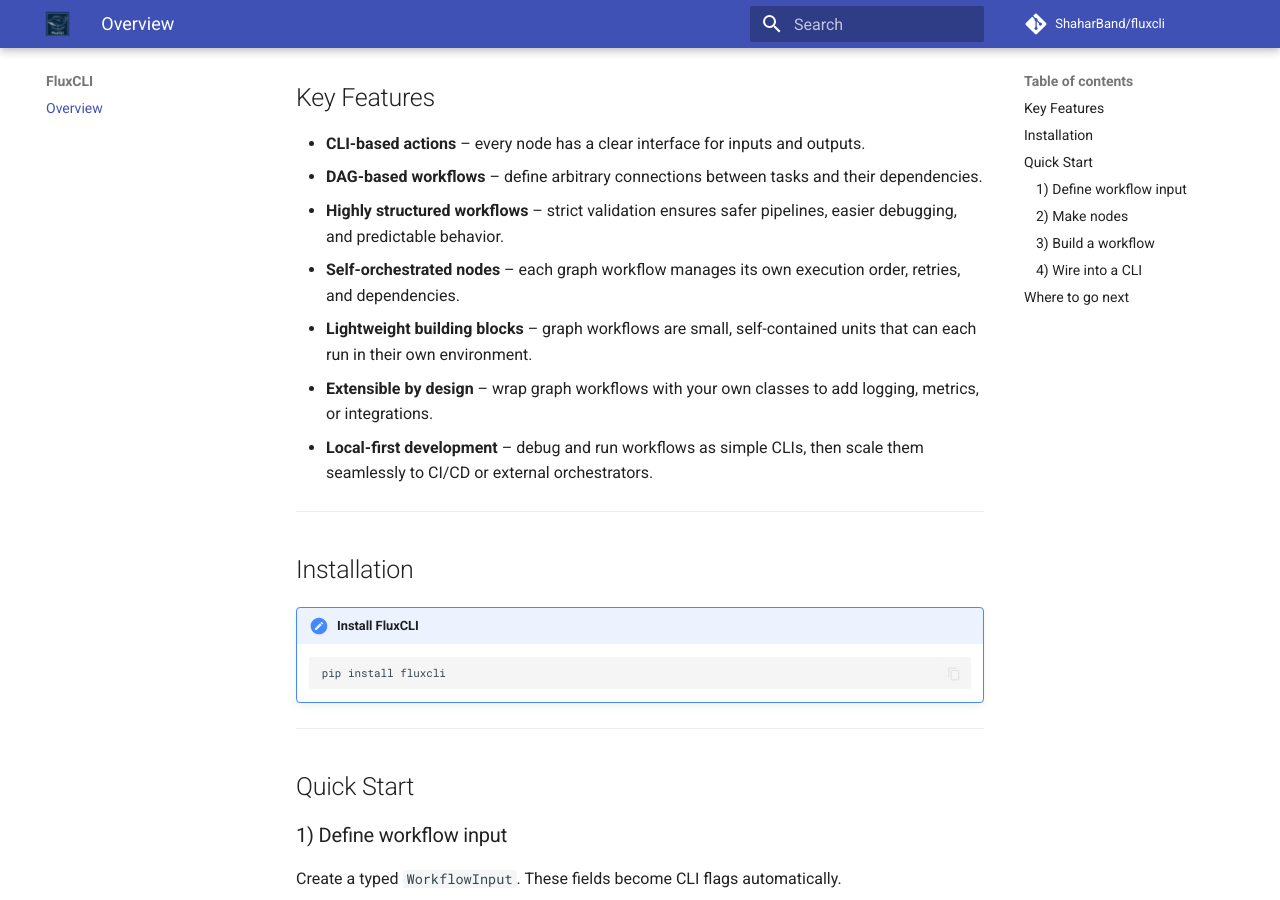
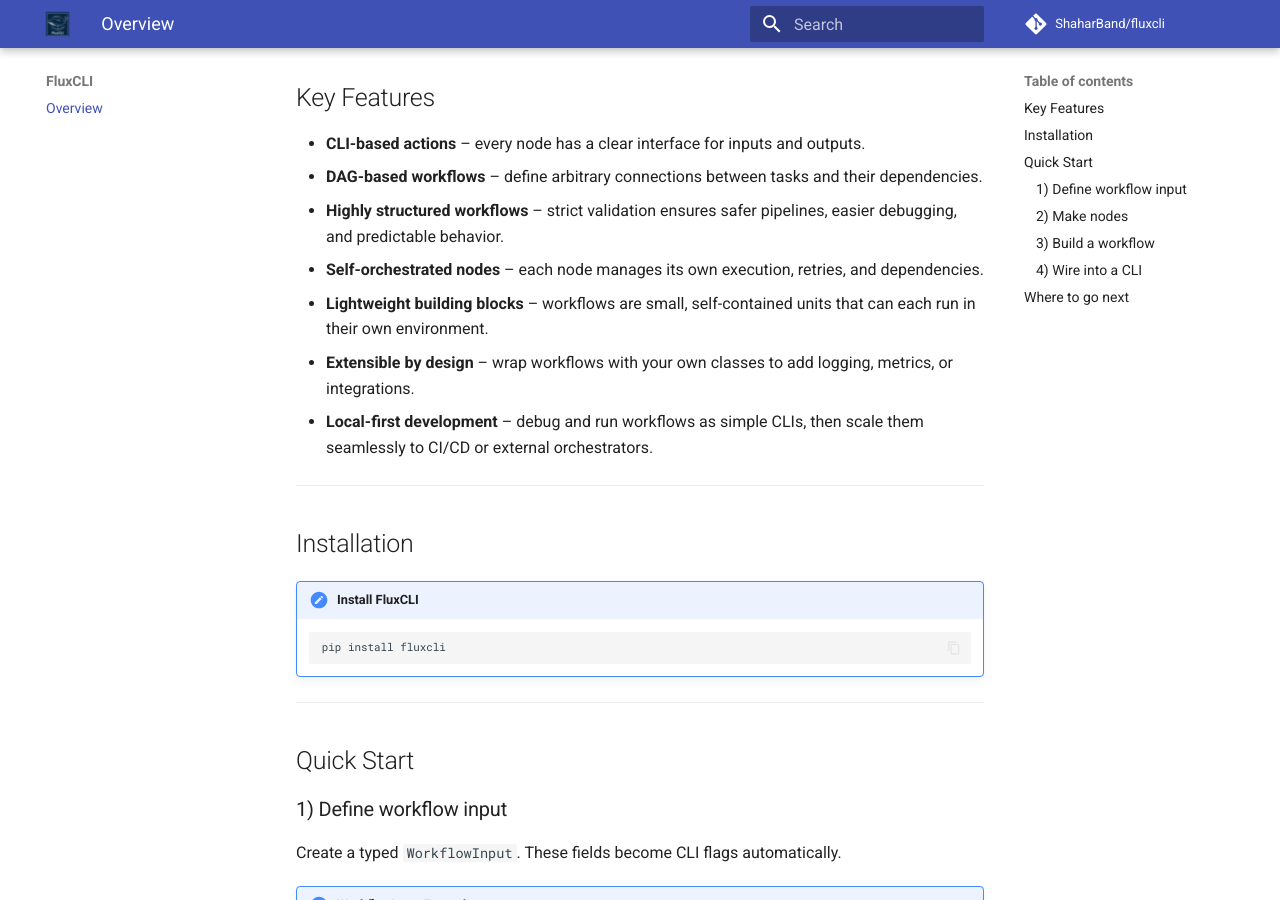
Before and after one commit to ShaharBand/fluxly, an MkDocs documentation site: the page built from docs/index.md, in a window 1280 px wide and 900 px high, scrolled down 987 px. Built offline with MkDocs 1.6.1 and Material for MkDocs 9.7.7, drawn with Linux system fonts in a browser that asks for light colours; comment, search, counter and statistics services are not loaded.

Commit message:
:pencil2: updating docs

```diff
--- a/docs/index.md
+++ b/docs/index.md
@@ -29,9 +29,9 @@ FluxCLI lets you build and run structured, DAG-based workflows where each workfl
 - **CLI-based actions** – every node has a clear interface for inputs and outputs.
 - **DAG-based workflows** – define arbitrary connections between tasks and their dependencies.
 - **Highly structured workflows** – strict validation ensures safer pipelines, easier debugging, and predictable behavior.
-- **Self-orchestrated nodes** – each graph workflow manages its own execution order, retries, and dependencies.
-- **Lightweight building blocks** – graph workflows are small, self-contained units that can each run in their own environment.
-- **Extensible by design** – wrap graph workflows with your own classes to add logging, metrics, or integrations.
+- **Self-orchestrated nodes** – each node manages its own execution, retries, and dependencies.
+- **Lightweight building blocks** – workflows are small, self-contained units that can each run in their own environment.
+- **Extensible by design** – wrap workflows with your own classes to add logging, metrics, or integrations.
 - **Local-first development** – debug and run workflows as simple CLIs, then scale them seamlessly to CI/CD or external orchestrators.
 
 ---
```
Also changed, not shown: README.md (+3 -3 lines), docs/getting-started.md (+28 -9 lines).
